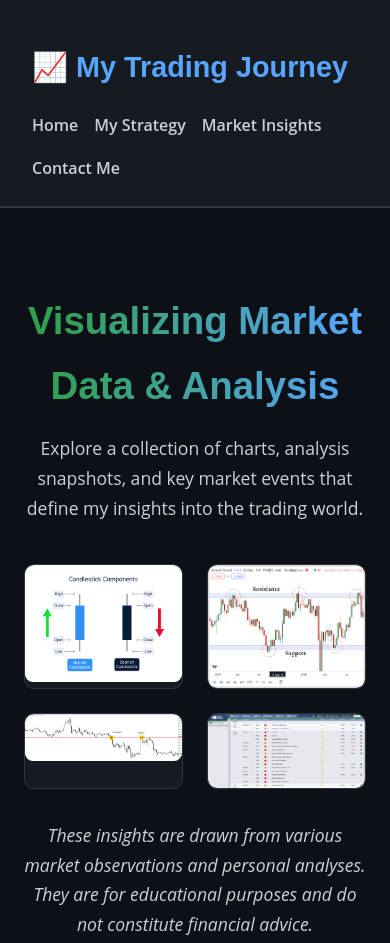
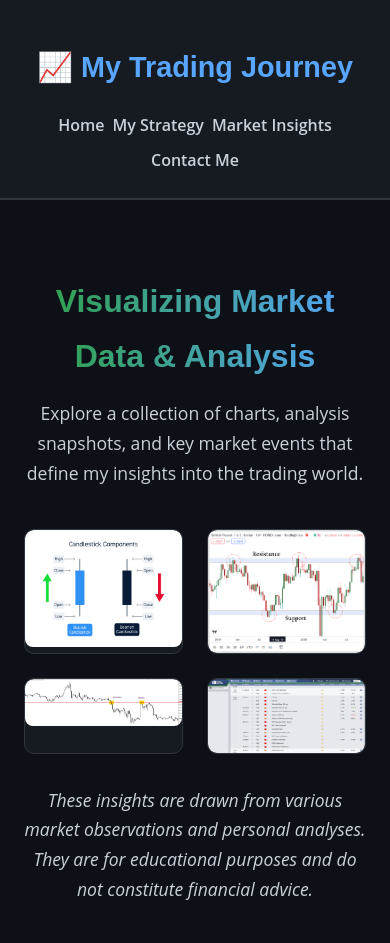
Before and after one commit to ezu-man-01/what-i-love-project, a plain HTML site: page gallery.html in a window 390 px wide. Shown: the top 943 px of the page. Drawn offline with Linux system fonts and the light colour scheme.

Commit message:
added a responsiveness to my gallery.css

```diff
--- a/styles/gallery.css
+++ b/styles/gallery.css
@@ -160,3 +160,27 @@ footer {
 .social-icons a:hover {
     color: #58a6ff;
 }
+
+/* Responsive */
+@media (max-width: 768px) {
+    header {
+        flex-direction: column;
+        text-align: center;
+    }
+
+    nav {
+        justify-content: center;
+        gap: 0.5rem;
+    }
+
+    #market-insights h2 {
+        font-size: 2rem;
+    }
+
+    .item-overlay h4 {
+        font-size: 1.1rem;
+    }
+
+    .item-overlay p {
+        font-size: 0.9rem;
+    }
```
